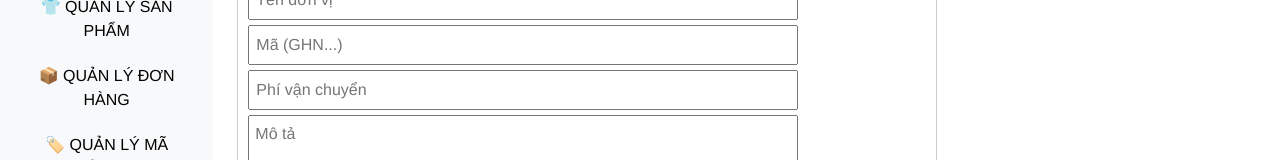
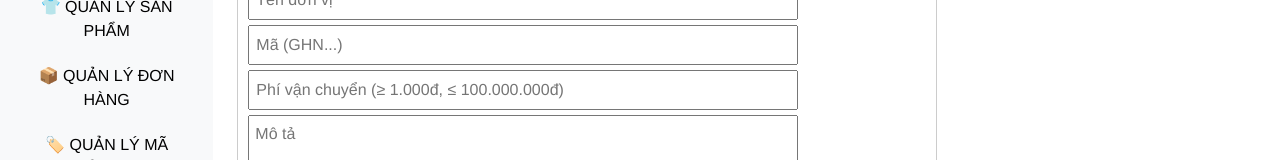
Before and after one commit to tamdvpd/datn, a Vue app in the folder fashionstore-vue/: page /admin/shipping in a window 1280 px wide. Shown: the part 209-369 px from the top of the page. Built offline with nearby package versions, Linux system fonts and the light colour scheme; no server answers.

Commit message:
Update AdminShippingProvider.vue
Cập nhật validation ShippingFee

```diff
--- a/fashionstore-vue/src/components/admin/AdminShippingProvider.vue
+++ b/fashionstore-vue/src/components/admin/AdminShippingProvider.vue
@@ -6,8 +6,15 @@
     <div class="form-section">
       <h3>{{ form.id ? "✏️ Chỉnh sửa" : "➕ Thêm" }} Đơn Vị Vận Chuyển</h3>
       <input v-model="form.name" placeholder="Tên đơn vị" />
-      <input v-model="form.code" placeholder="Mã (GHN...)" />
-      <input type="number" v-model.number="form.shippingFee" placeholder="Phí vận chuyển" />
+     <input v-model="form.code" placeholder="Mã (GHN...)" maxlength="10" />
+      <input
+      type="number"
+      v-model.number="form.shippingFee"
+      min="1000"
+      max="100000000"
+      placeholder="Phí vận chuyển (≥ 1.000đ, ≤ 100.000.000đ)"
+    />
+
       <textarea v-model="form.description" placeholder="Mô tả"></textarea>
       <select v-model="form.status">
         <option :value="true">Hoạt động</option>
@@ -87,16 +94,29 @@ export default {
     },
 
     // Lưu hoặc cập nhật
-   save() {
-  const { id, ...payload } = this.form;
+  save() {
+  const { id, name, code, description, shippingFee, status } = this.form;
 
-  if (!this.form.name || !this.form.code || this.form.shippingFee === null || this.form.shippingFee === '') {
-    alert("Vui lòng nhập đủ tên, mã và phí vận chuyển.");
+  // Kiểm tra các trường bắt buộc
+  if (!name || !code || shippingFee === null || shippingFee === "") {
+    alert("Vui lòng nhập đầy đủ Tên, Mã và Phí vận chuyển.");
     return;
   }
 
+  // Kiểm tra giới hạn phí vận chuyển
+  if (shippingFee < 1000) {
+    alert("Phí vận chuyển phải từ 1.000đ trở lên.");
+    return;
+  }
+  if (shippingFee > 100000000) {
+    alert("Phí vận chuyển không được vượt quá 100.000.000đ.");
+    return;
+  }
+
+  const payload = { name, code, description, shippingFee, status };
+
   const req = id
-    ? axios.put(`http://localhost:8080/shipping-providers/${id}`, this.form)
+    ? axios.put(`http://localhost:8080/shipping-providers/${id}`, { id, ...payload })
     : axios.post("http://localhost:8080/shipping-providers", payload);
 
   req
```
